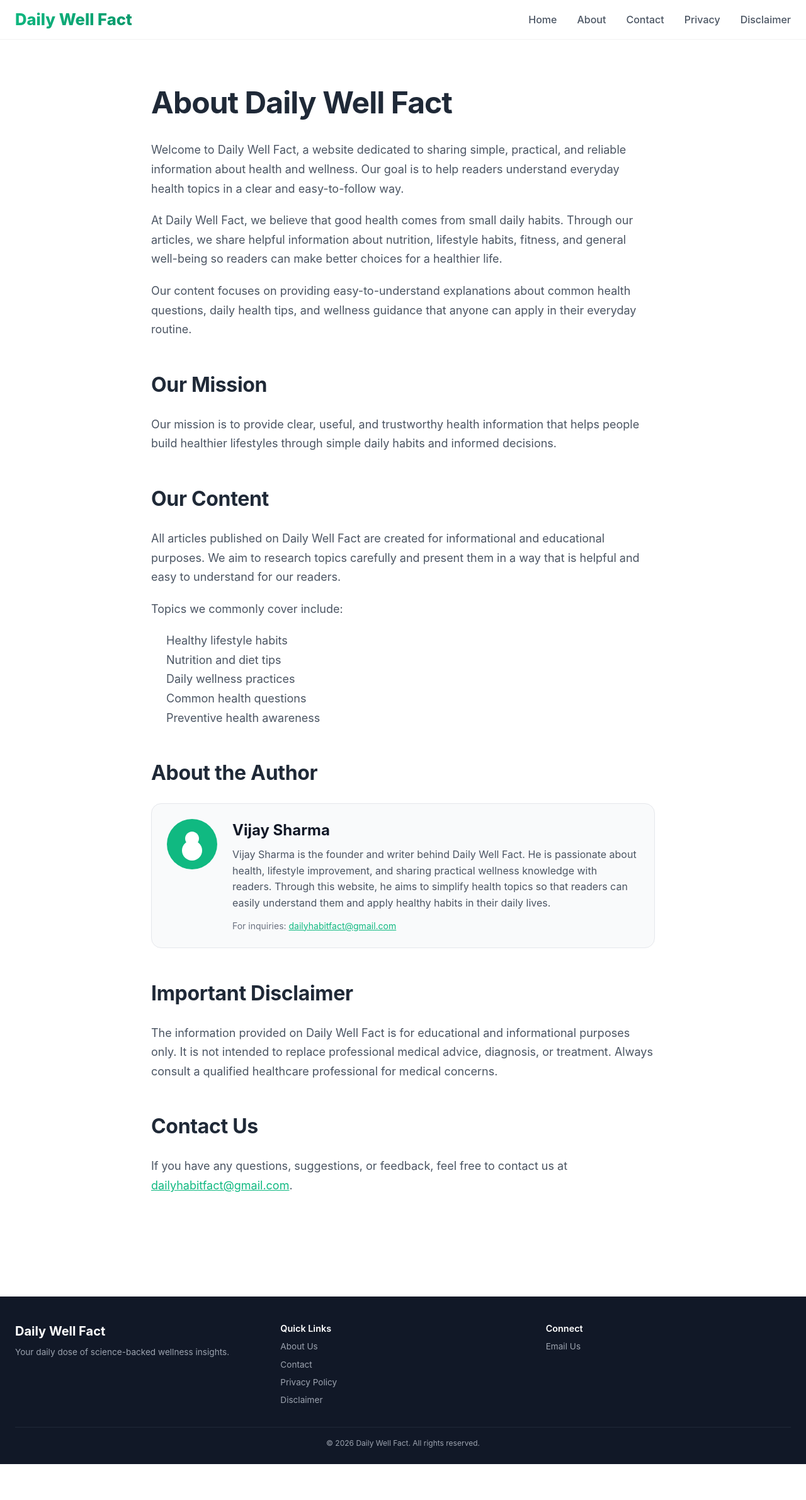
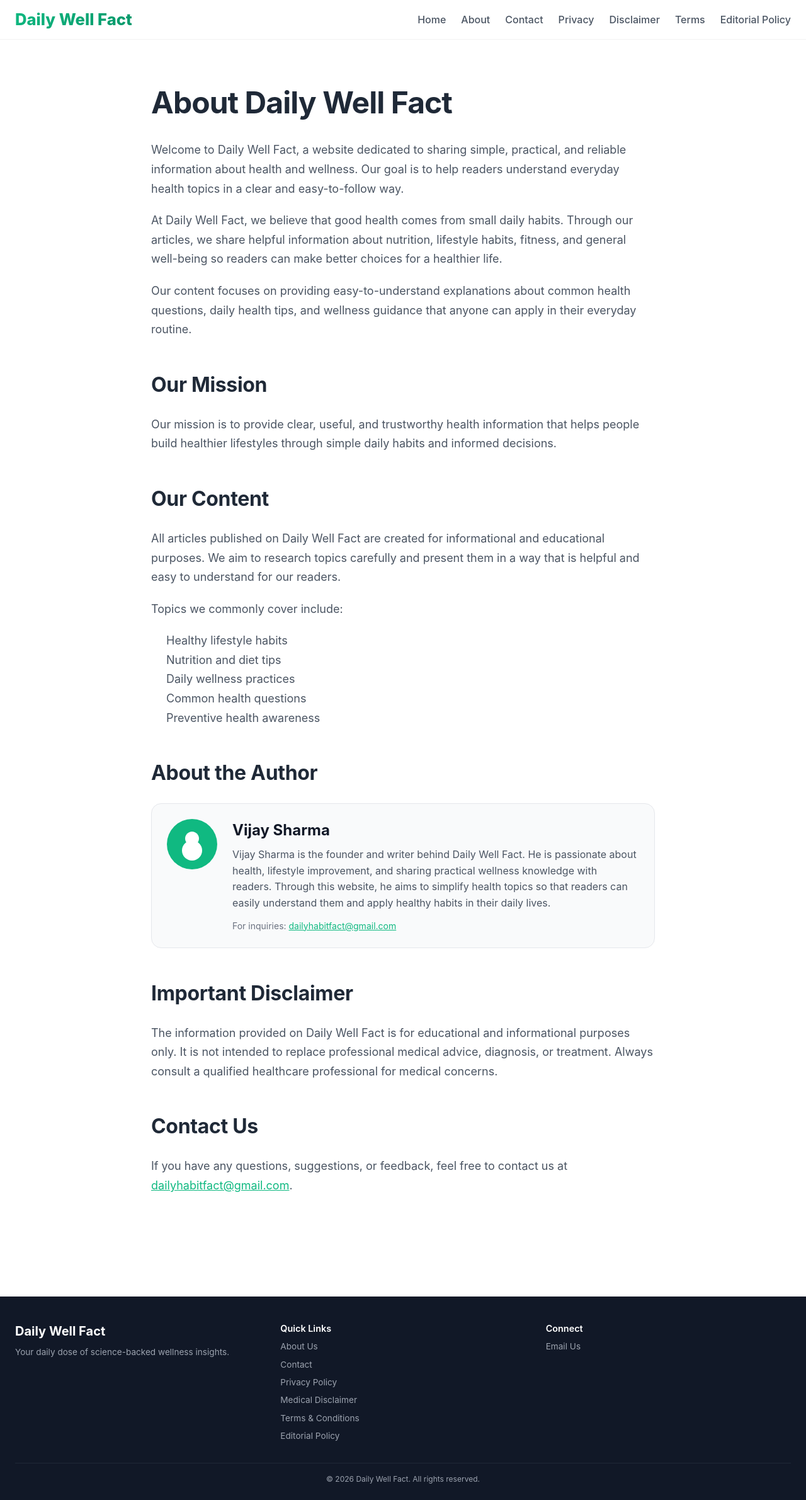
Before and after one commit to DailyWellFact/Blog, a Next.js app: page /about in a window 1280 px wide. Shown: the whole page at 63% size. Before the commit the page ends 2324 px from the top, so only its background shows below. Built offline with nearby package versions, Linux system fonts and the light colour scheme.

Commit message:
Update Layout.tsx

```diff
--- a/components/Layout.tsx
+++ b/components/Layout.tsx
@@ -1,3 +1,4 @@
+// components/Layout.tsx
 import React, { useState } from 'react';
 import Link from 'next/link';
 
@@ -5,7 +6,6 @@ interface LayoutProps {
   children: React.ReactNode;
 }
 
-// FIX: deterministic year
 const currentYear = new Date().getFullYear();
 
 const Layout: React.FC<LayoutProps> = ({ children }) => {
@@ -18,7 +18,6 @@ const Layout: React.FC<LayoutProps> = ({ children }) => {
     <div style={styles.container}>
       <header style={styles.header}>
         <div style={styles.headerContent}>
-          {/* FIX: modern Link usage */}
           <Link href="/" style={styles.logo}>
             Daily Well Fact
           </Link>
@@ -55,6 +54,8 @@ const Layout: React.FC<LayoutProps> = ({ children }) => {
             <Link href="/contact" style={styles.navLink} onClick={closeMenu}>Contact</Link>
             <Link href="/privacy" style={styles.navLink} onClick={closeMenu}>Privacy</Link>
             <Link href="/disclaimer" style={styles.navLink} onClick={closeMenu}>Disclaimer</Link>
+            <Link href="/terms" style={styles.navLink} onClick={closeMenu}>Terms</Link>
+            <Link href="/editorial-policy" style={styles.navLink} onClick={closeMenu}>Editorial Policy</Link>
           </nav>
         </div>
       </header>
@@ -75,7 +76,9 @@ const Layout: React.FC<LayoutProps> = ({ children }) => {
             <Link href="/about" style={styles.footerLink}>About Us</Link>
             <Link href="/contact" style={styles.footerLink}>Contact</Link>
             <Link href="/privacy" style={styles.footerLink}>Privacy Policy</Link>
-            <Link href="/disclaimer" style={styles.footerLink}>Disclaimer</Link>
+            <Link href="/disclaimer" style={styles.footerLink}>Medical Disclaimer</Link>
+            <Link href="/terms" style={styles.footerLink}>Terms & Conditions</Link>
+            <Link href="/editorial-policy" style={styles.footerLink}>Editorial Policy</Link>
           </div>
 
           <div style={styles.footerColumn}>
@@ -87,7 +90,6 @@ const Layout: React.FC<LayoutProps> = ({ children }) => {
         </div>
 
         <div style={styles.copyright}>
-          {/* FIX: stable year */}
           <p>© {currentYear} Daily Well Fact. All rights reserved.</p>
         </div>
       </footer>
@@ -95,7 +97,7 @@ const Layout: React.FC<LayoutProps> = ({ children }) => {
       <style jsx>{`
         .nav {
           display: flex;
-          gap: 2rem;
+          gap: 1.5rem;
         }
 
         @media (max-width: 768px) {
@@ -113,6 +115,7 @@ const Layout: React.FC<LayoutProps> = ({ children }) => {
             padding: 1rem 2rem;
             border-bottom: 1px solid #e5e7eb;
             box-shadow: 0 4px 6px rgba(0,0,0,0.1);
+            gap: 0.75rem;
           }
           .nav.nav-open {
             display: flex;
@@ -232,6 +235,10 @@ const styles = {
     color: '#9ca3af',
     textDecoration: 'none',
     fontSize: '0.85rem',
+    transition: 'color 0.2s',
+    ':hover': {
+      color: '#10b981',
+    },
   },
   copyright: {
     maxWidth: 1280,
```
